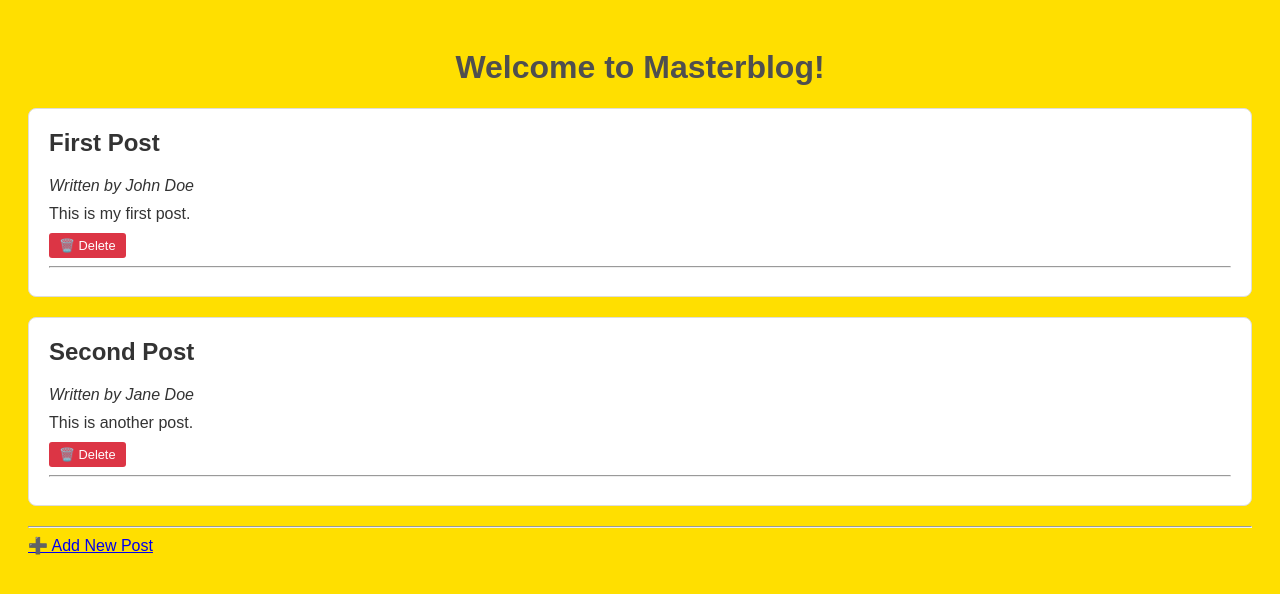
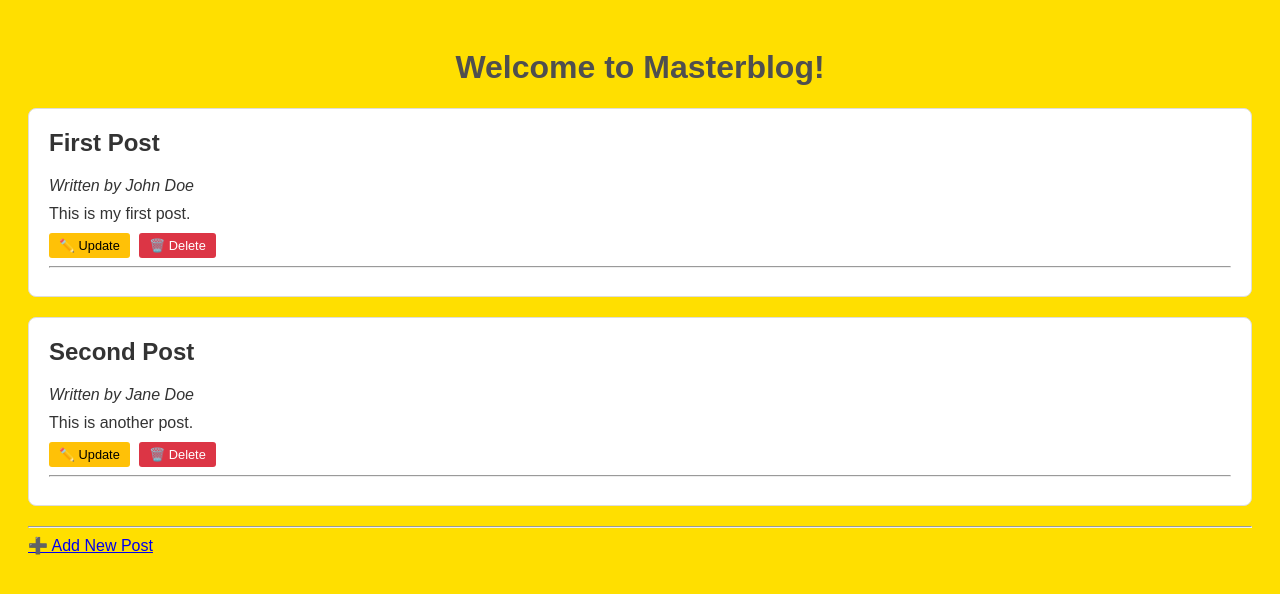
Before and after one commit to emilioquezadanavarro/basic-blog-app, a Flask app: page / in a window 1280 px wide. Shown: the top 594 px of the page. Run offline with Flask 3, Linux system fonts and the light colour scheme.

Commit message:
Update feature added + wrapping content using post-content class

```diff
--- a/templates/index.html
+++ b/templates/index.html
@@ -15,7 +15,14 @@
     <div class="post">
         <h2>{{ post.title }}</h2>
         <p><em>Written by {{ post.author }}</em></p>
-        <p>{{ post.content }}</p>
+        <p class="post-content">{{ post.content }}</p>
+
+        <!-- UPDATE  -->
+    <form method="GET" action="{{ url_for('update', post_id=post.id) }}" style="display: inline;">
+        <button type="submit" style="background-color: #ffc107; color: black; border: none; padding: 5px 10px; border-radius: 3px; font-size: 0.8em; cursor: pointer; margin-right: 5px;">
+            ✏️ Update
+        </button>
+    </form>
 
         <!-- SECURE DELETE: POST form, not via URL -->
         <form method="POST" action="{{ url_for('delete', post_id=post.id) }}"
```
